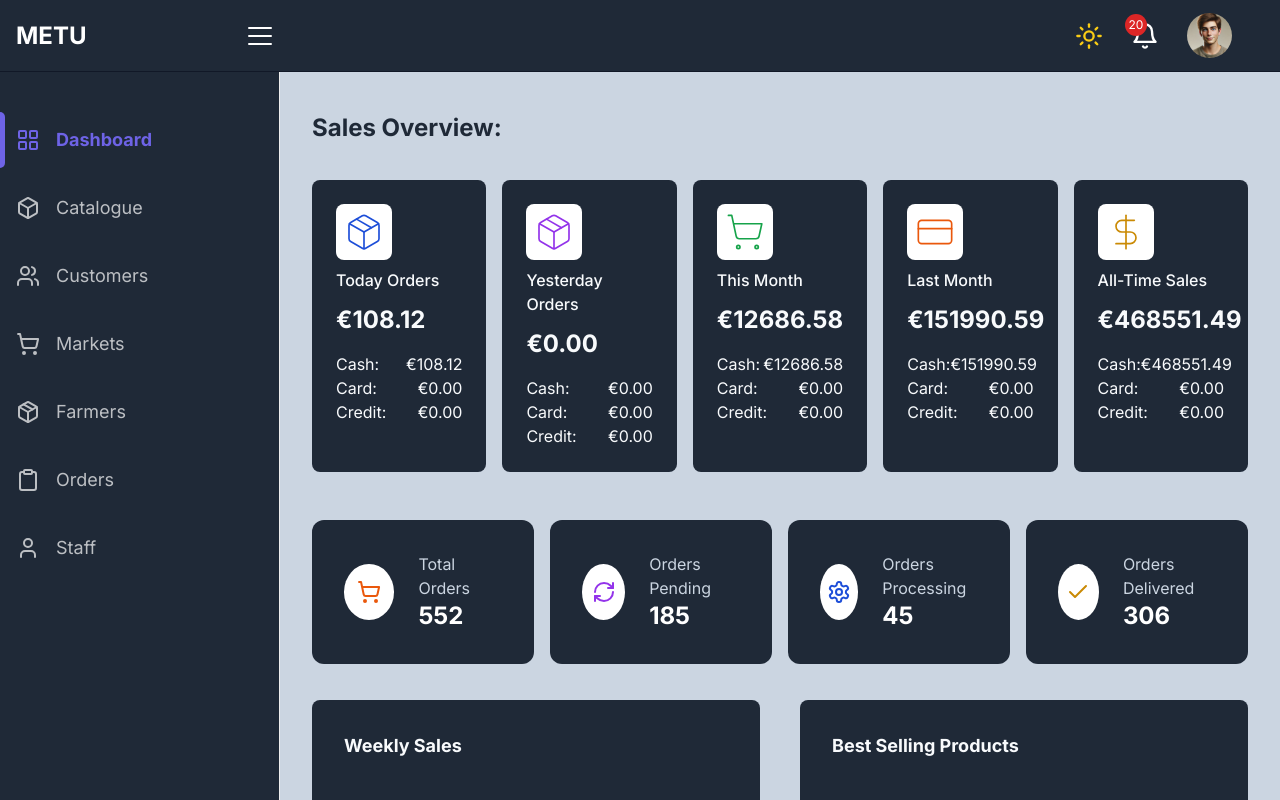
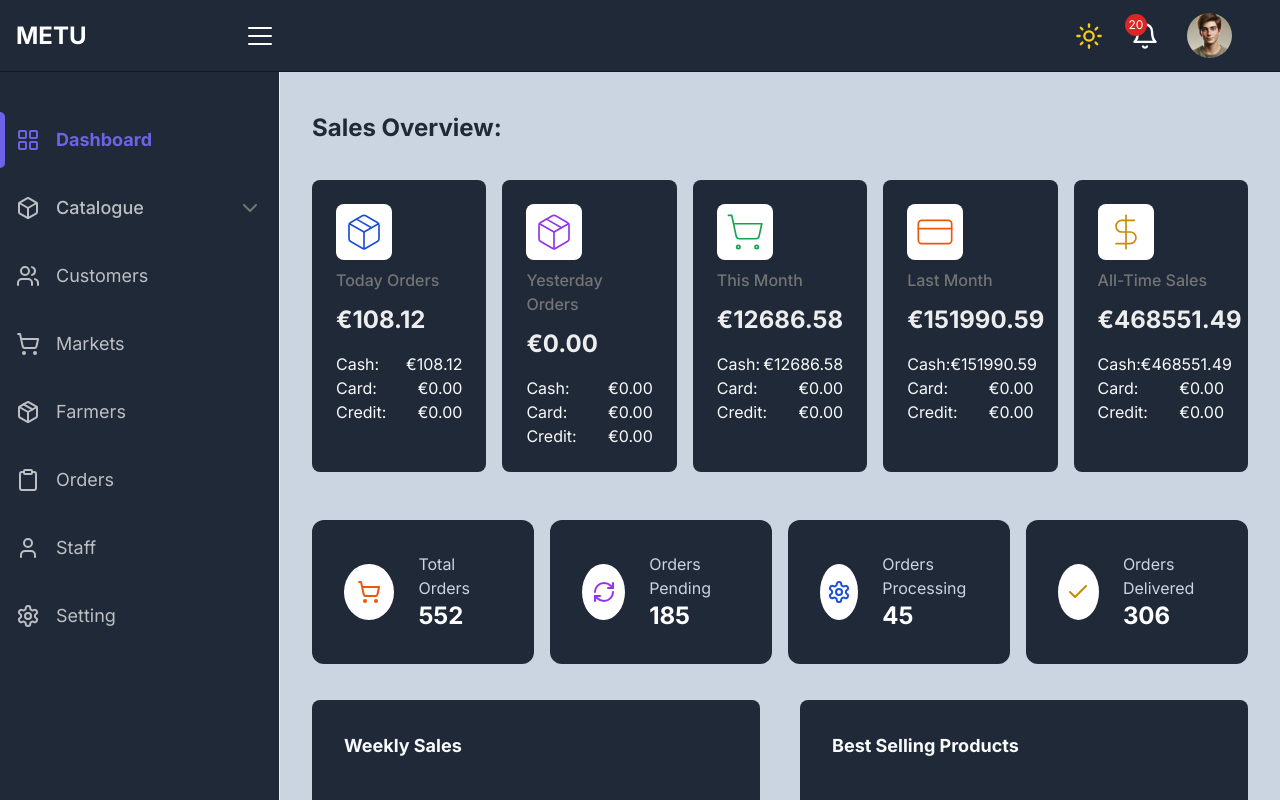
Before and after one commit to maizer12/big-shop, a Next.js app: page /admin in a window 1280 px wide. Built offline with nearby package versions, Linux system fonts and the light colour scheme.

Commit message:
create dashboarder dropdown menu

```diff
--- a/package.json
+++ b/package.json
@@ -9,6 +9,7 @@
     "lint": "next lint"
   },
   "dependencies": {
+    "@radix-ui/react-accordion": "^1.1.2",
     "@radix-ui/react-dropdown-menu": "^2.0.6",
     "chart.js": "^4.4.3",
     "class-variance-authority": "^0.7.0",
--- /dev/null
+++ b/src/common/ui/accordion.tsx
@@ -0,0 +1,32 @@
+'use client';
+
+import * as React from 'react';
+import * as AccordionPrimitive from '@radix-ui/react-accordion';
+import { ChevronDown } from 'lucide-react';
+
+import { cn } from '@/lib/utils';
+
+const Accordion = AccordionPrimitive.Root;
+
+const AccordionItem = React.forwardRef<React.ElementRef<typeof AccordionPrimitive.Item>, React.ComponentPropsWithoutRef<typeof AccordionPrimitive.Item>>(({ className, ...props }, ref) => <AccordionPrimitive.Item ref={ref} className={className} {...props} />);
+AccordionItem.displayName = 'AccordionItem';
+
+const AccordionTrigger = React.forwardRef<React.ElementRef<typeof AccordionPrimitive.Trigger>, React.ComponentPropsWithoutRef<typeof AccordionPrimitive.Trigger>>(({ className, children, ...props }, ref) => (
+	<AccordionPrimitive.Header className='flex'>
+		<AccordionPrimitive.Trigger ref={ref} className={cn('flex  w-full pr-4 items-center justify-between font-medium transition-all [&[data-state=open]>svg]:rotate-180 relative', className)} {...props}>
+			{children}
+			<ChevronDown className='shrink-0 transition-transform text-violet-400 duration-300 w-[26px] ' />
+		</AccordionPrimitive.Trigger>
+	</AccordionPrimitive.Header>
+));
+AccordionTrigger.displayName = AccordionPrimitive.Trigger.displayName;
+
+const AccordionContent = React.forwardRef<React.ElementRef<typeof AccordionPrimitive.Content>, React.ComponentPropsWithoutRef<typeof AccordionPrimitive.Content>>(({ className, children, ...props }, ref) => (
+	<AccordionPrimitive.Content ref={ref} className='overflow-hidden text-sm transition-all data-[state=closed]:animate-accordion-up data-[state=open]:animate-accordion-down' {...props}>
+		<div className={cn('pb-4 pt-0 px-6', className)}>{children}</div>
+	</AccordionPrimitive.Content>
+));
+
+AccordionContent.displayName = AccordionPrimitive.Content.displayName;
+
+export { Accordion, AccordionItem, AccordionTrigger, AccordionContent };
--- a/src/components/admin/Cards/DashboardCards/CardDashboard.tsx
+++ b/src/components/admin/Cards/DashboardCards/CardDashboard.tsx
@@ -14,8 +14,8 @@ export default function CardDashboard({ item }: IProps) {
 			<div className={cn('w-14 h-14 flex justify-center rounded-[8px] items-center p-2 dark:bg-white ', bgColor, color)}>
 				<item.icon className='w-12 h-12 relative z-10 block' strokeWidth={1} />
 			</div>
-			<h5 className='mt-2 font-medium'>{title}</h5>
-			<h4 className='font-bold mt-3 text-2xl'>{amount}</h4>
+			<h5 className='mt-2 font-medium text-violet-400'>{title}</h5>
+			<h4 className='font-bold mt-3 text-2xl dark:text-light-400'>{amount}</h4>
 			<ul className='mt-4 w-full'>
 				{item.details.map(e => (
 					<li key={e.type} className='w-full flex justify-between'>
--- a/src/layout/admin/Navbar.tsx
+++ b/src/layout/admin/Navbar.tsx
@@ -1,18 +1,12 @@
 import React from 'react';
-import Link from 'next/link';
 import { navbarLinks } from './navbar.constants';
-import cn from 'classnames';
+import NavbarItem from './NavbarItem';
 
 export default function Navbar() {
-	const linkClass = (active: boolean) => cn('flex gap-4 text-lg pl-4 text-violet-400 py-3.5 items-center dark:text-white dark:opacity-[0.7]', { '!text-blue-400 dark:!opacity-[1] font-bold relative after:absolute after:w-[5px] after:h-full after:bg-blue-400 after:left-0 after:rounded-e-[20px]': active });
-
 	return (
 		<nav className='flex flex-col gap-3 '>
 			{navbarLinks.map((e, i) => (
-				<Link key={e.text} href={e.href} className={linkClass(i === 0)}>
-					<e.icon />
-					{e.text}
-				</Link>
+				<NavbarItem item={e} active={i === 0} />
 			))}
 		</nav>
 	);
--- /dev/null
+++ b/src/layout/admin/NavbarItem.tsx
@@ -0,0 +1,48 @@
+import React from 'react';
+import Link from 'next/link';
+import { LucideProps } from 'lucide-react';
+import cn from 'classnames';
+import { Accordion, AccordionContent, AccordionItem, AccordionTrigger } from '../../common/ui/accordion';
+
+interface ItemType {
+	text: string;
+	href: string;
+	menu?: {
+		href: string;
+		label: string;
+	}[];
+	icon: React.ForwardRefExoticComponent<Omit<LucideProps, 'ref'> & React.RefAttributes<SVGSVGElement>>;
+}
+
+export default function NavbarItem({ item, active }: { item: ItemType; active: boolean }) {
+	const { href, text, icon: Icon, menu } = item;
+
+	if (menu) {
+		return (
+			<Accordion type='single' collapsible>
+				<AccordionItem value={item.text}>
+					<AccordionTrigger>
+						<button className='flex gap-4 text-lg pl-4 text-violet-400 py-3.5 items-center dark:text-white dark:opacity-[0.7] w-fit'>
+							<Icon />
+							{text}
+						</button>
+					</AccordionTrigger>
+					<AccordionContent className='flex flex-col p-6 pl-8 py-4 bg-light-50 dark:bg-slate-600 gap-2'>
+						{menu.map((e, i) => (
+							<Link href={e.href} key={i} className='text-base '>
+								{e.label}
+							</Link>
+						))}
+					</AccordionContent>
+				</AccordionItem>
+			</Accordion>
+		);
+	}
+
+	return (
+		<Link href={href} className={cn('flex gap-4 text-lg pl-4 text-violet-400 py-3.5 items-center dark:text-white dark:opacity-[0.7]', { '!text-blue-400 dark:!opacity-[1] font-bold relative after:absolute after:w-[5px] after:h-full after:bg-blue-400 after:left-0 after:rounded-e-[20px]': active })}>
+			<Icon />
+			{text}
+		</Link>
+	);
+}
--- a/src/layout/admin/navbar.constants.ts
+++ b/src/layout/admin/navbar.constants.ts
@@ -1,11 +1,20 @@
-import { Box, Users, ShoppingCart, Package, Clipboard, User, ShoppingBag, LayoutGrid } from 'lucide-react';
+import { Box, Users, ShoppingCart, Package, Clipboard, User, ShoppingBag, LayoutGrid, Settings } from 'lucide-react';
+
+const catalogMenu = [
+	{ href: '#', label: 'Products' },
+	{ href: '#', label: 'Products' },
+	{ href: '#', label: 'Products' },
+	{ href: '#', label: 'Products' },
+	{ href: '#', label: 'Products' },
+];
 
 export const navbarLinks = [
 	{ href: '#', text: 'Dashboard', icon: LayoutGrid },
-	{ href: '#', text: 'Catalogue', icon: Box },
+	{ href: '#', text: 'Catalogue', icon: Box, menu: catalogMenu },
 	{ href: '#', text: 'Customers', icon: Users },
 	{ href: '#', text: 'Markets', icon: ShoppingCart },
 	{ href: '#', text: 'Farmers', icon: Package },
 	{ href: '#', text: 'Orders', icon: Clipboard },
 	{ href: '#', text: 'Staff', icon: User },
+	{ href: '#', text: 'Setting', icon: Settings },
 ];
```
Also changed, not shown: components.json, 1 other file (tests, documents, lock files or other folders).
